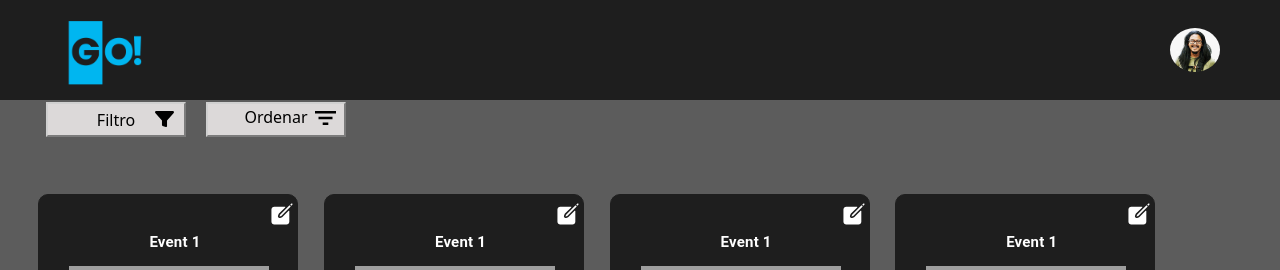
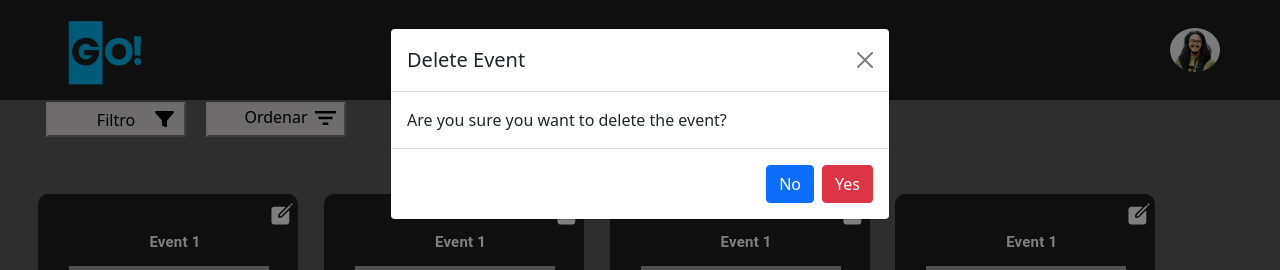
Before and after one commit to nzavaletac/webgo-front, a React (Create React App) app: page /events in a window 1280 px wide. Both pictures are taken after a click on the button 171 px from the left and 546 px from the top of the page. Shown: the top 270 px of the page. Built offline with nearby package versions, Linux system fonts and the light colour scheme; grey boxes are pictures that could not be loaded.

Commit message:
modal of delete event/completed

```diff
--- a/src/components/events/components/cardEvent/CardEvent.js
+++ b/src/components/events/components/cardEvent/CardEvent.js
@@ -9,8 +9,12 @@ import {
 } from "./CardEventElement"
 import EditEvent from "../../../../helpers/EditEvent.js"
 import DeleteEvent from "../../../../helpers/DeleteEvent.js"
+import "bootstrap/dist/css/bootstrap.min.css"
+import { Button, Modal, ModalFooter, ModalHeader, ModalBody } from "reactstrap"
 
 function CardEvent(props) {
+  const [modal, setModal] = React.useState(false)
+  const toggle = () => setModal(!modal)
   return (
     <Card>
       <Edit onClick={() => EditEvent(props.id)}></Edit>
@@ -20,7 +24,26 @@ function CardEvent(props) {
         When you add work to your Slate calendar we automatically calculate
         useful insights about the financial health
       </Description>
-      <Delete onClick={() => DeleteEvent(props.id)}></Delete>
+      <Delete onClick={toggle}></Delete>
+      <Modal isOpen={modal} toggle={toggle}>
+        <ModalHeader toggle={toggle}>Delete Event</ModalHeader>
+        <ModalBody>Are you sure you want to delete the event?</ModalBody>
+        <ModalFooter>
+          <Button color="primary" onClick={toggle}>
+            No
+          </Button>
+          <Button
+            color="danger"
+            onClick={() => {
+              DeleteEvent(props.id)
+              const fn = toggle
+              fn()
+            }}
+          >
+            Yes
+          </Button>
+        </ModalFooter>
+      </Modal>
     </Card>
   )
 }
```
